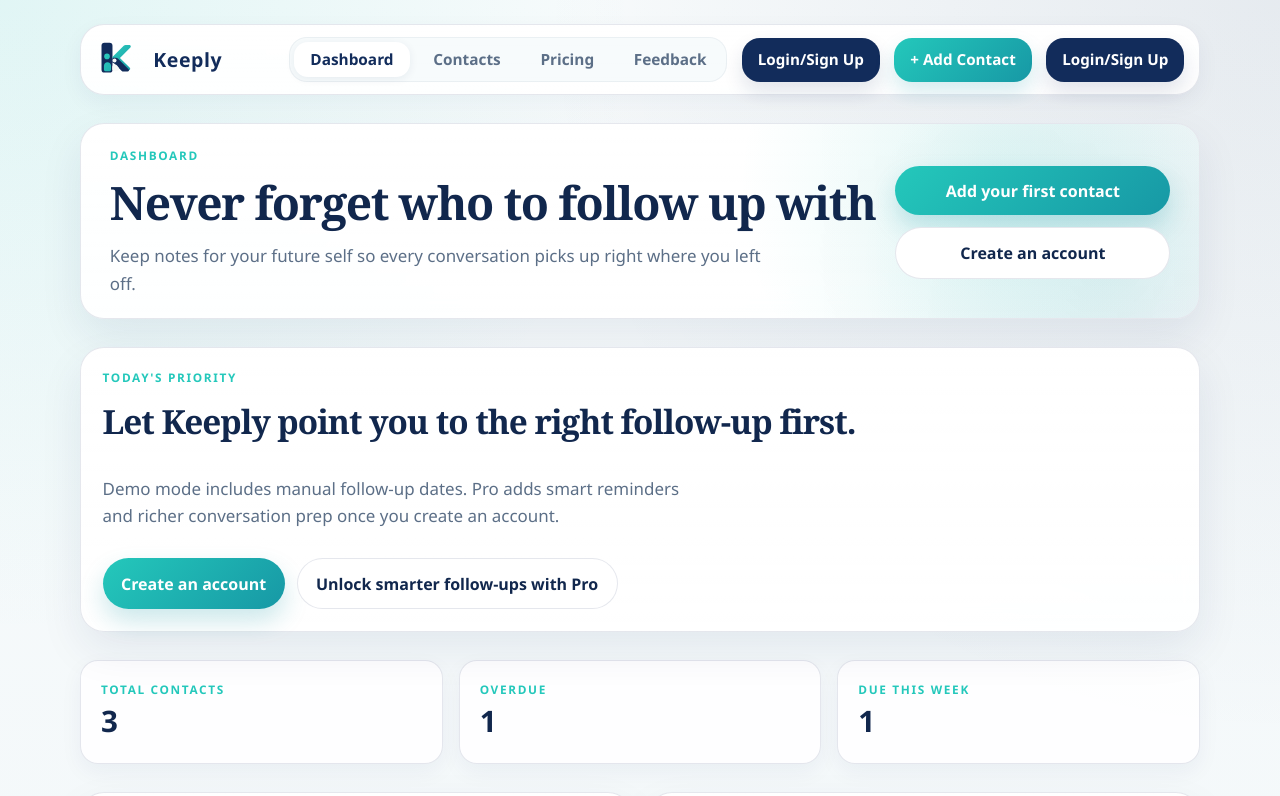
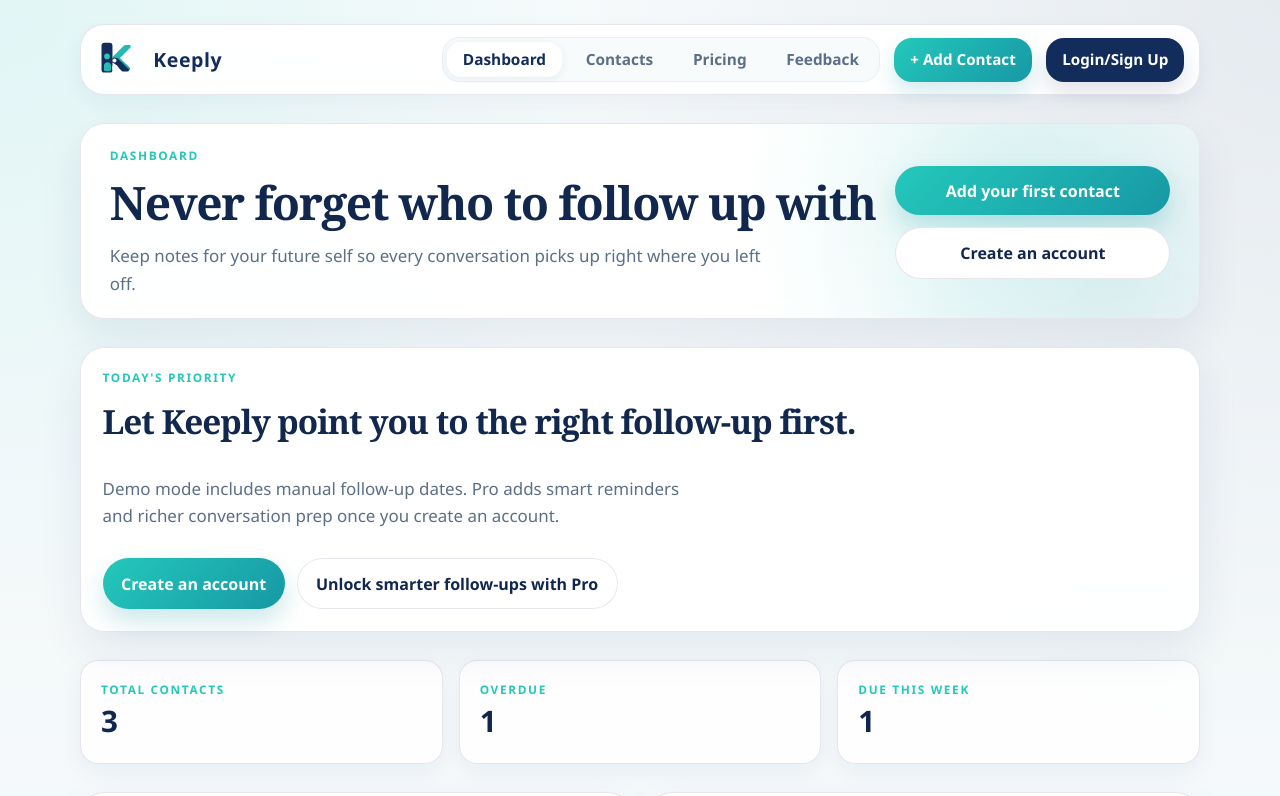
Before and after one commit to whalenmik19-max/Networking-crm, a Next.js app: page / in a window 1280 px wide. Shown: the top 796 px of the page. Built offline with nearby package versions, Linux system fonts and the light colour scheme; no server answers.

Commit message:
Fix duplicate desktop auth button

```diff
--- a/app/globals.css
+++ b/app/globals.css
@@ -139,7 +139,7 @@ h3 {
   display: inline-flex;
 }
 
-.mobile-auth-action {
+.header-menu .mobile-auth-action {
   display: none;
 }
 
@@ -1803,7 +1803,7 @@ small {
     display: none;
   }
 
-  .mobile-auth-action {
+  .header-menu .mobile-auth-action {
     display: none;
   }
 
@@ -1816,7 +1816,7 @@ small {
     display: flex;
   }
 
-  .header-actions.is-open .mobile-auth-action {
+  .header-actions.is-open .header-menu .mobile-auth-action {
     display: inline-flex;
   }
 
```
